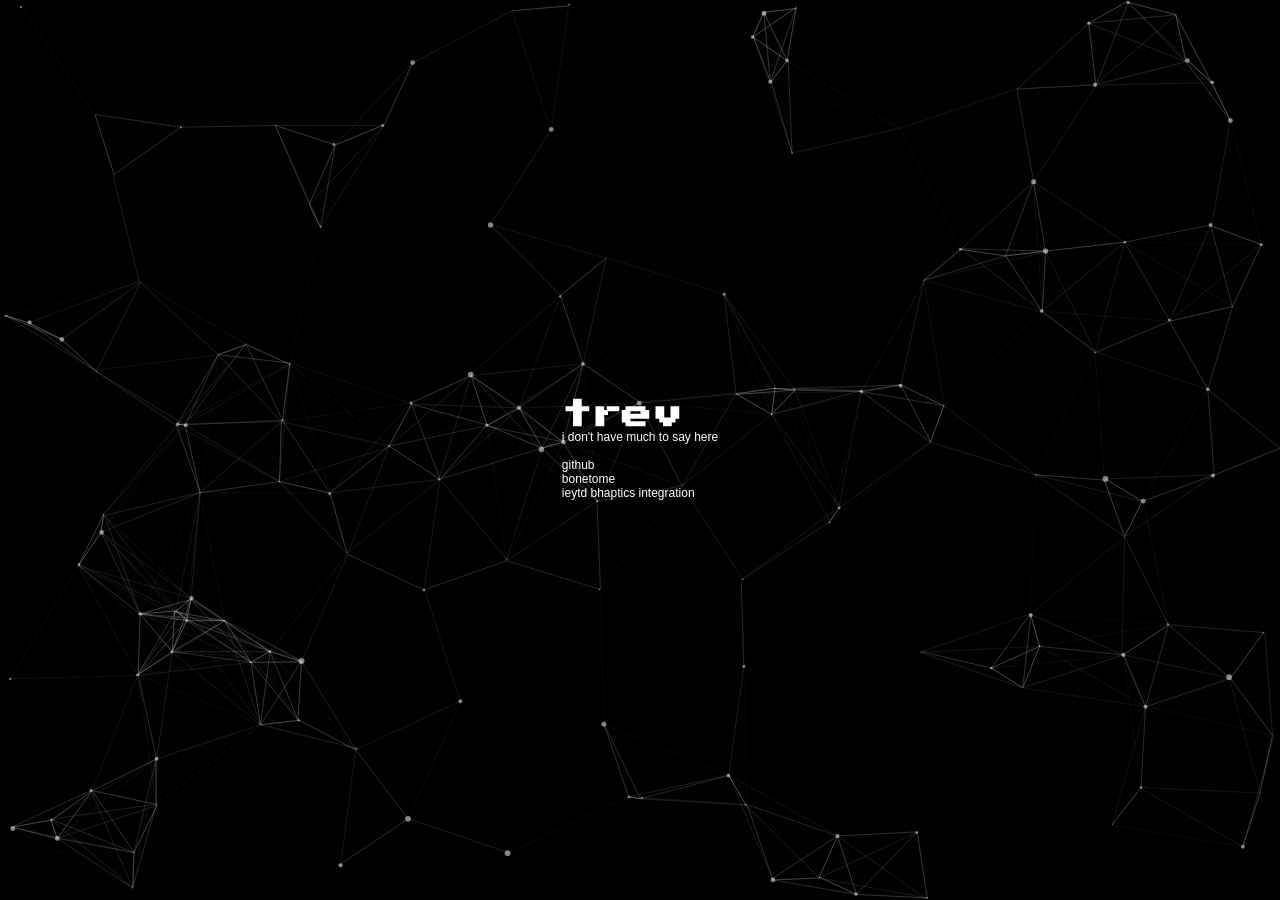
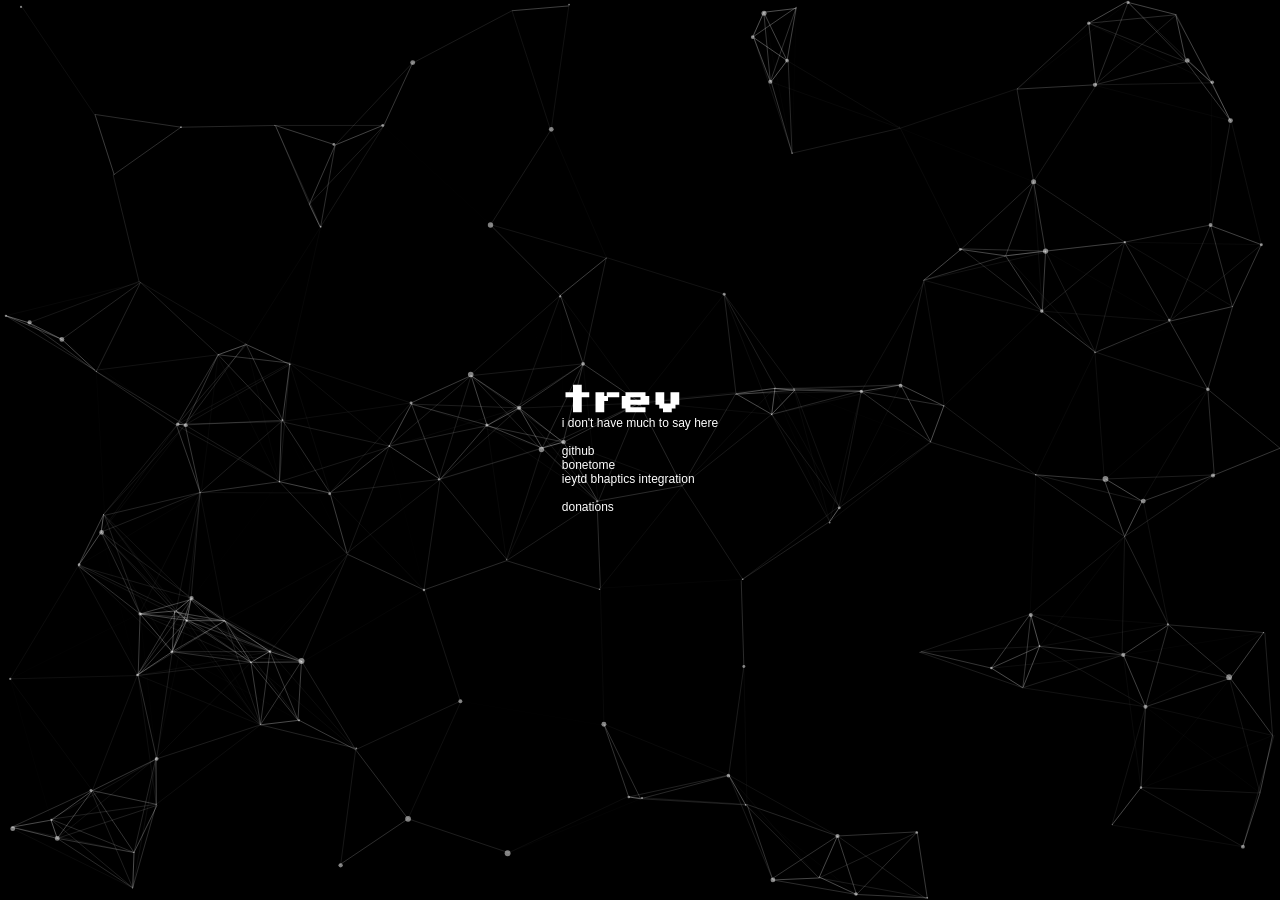
Before and after one commit to TrevTV/trevtv.github.io, a Jekyll site: the page built from index.md, in a window 1280 px wide. Built offline with Jekyll 4.4.1, drawn with Linux system fonts in a browser that asks for light colours.

Commit message:
add donations to main page :)

```diff
--- a/_layouts/main_page.html
+++ b/_layouts/main_page.html
@@ -20,7 +20,9 @@
 
 <a class="wte" href="https://www.github.com/TrevTV">github</a><br>
 <a class="wte" href="https://bonetome.com/user/trevtv">bonetome</a><br>
-<a class="wte" href="https://trevtv.github.io/ieytd/">ieytd bhaptics integration</a>
+<a class="wte" href="https://trevtv.github.io/ieytd/">ieytd bhaptics integration</a><br><br>
+
+<a class="wte" href="https://ko-fi.com/trevtv">donations</a>
 </div>
 
 </body>
```
